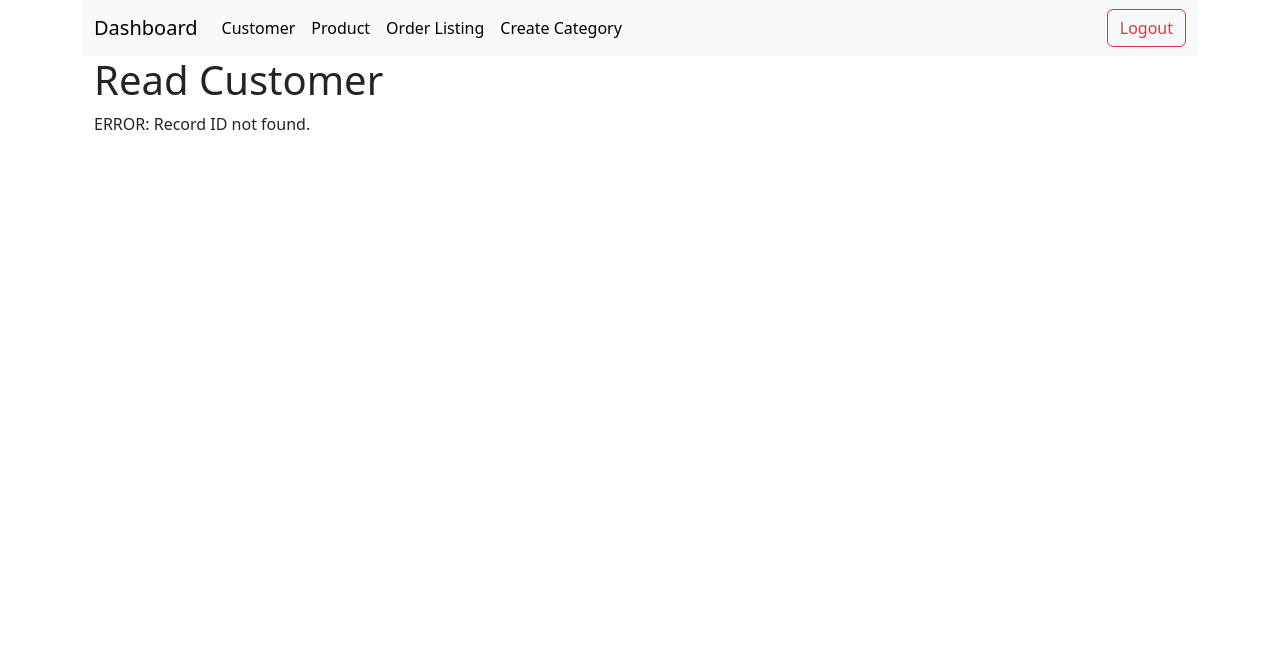
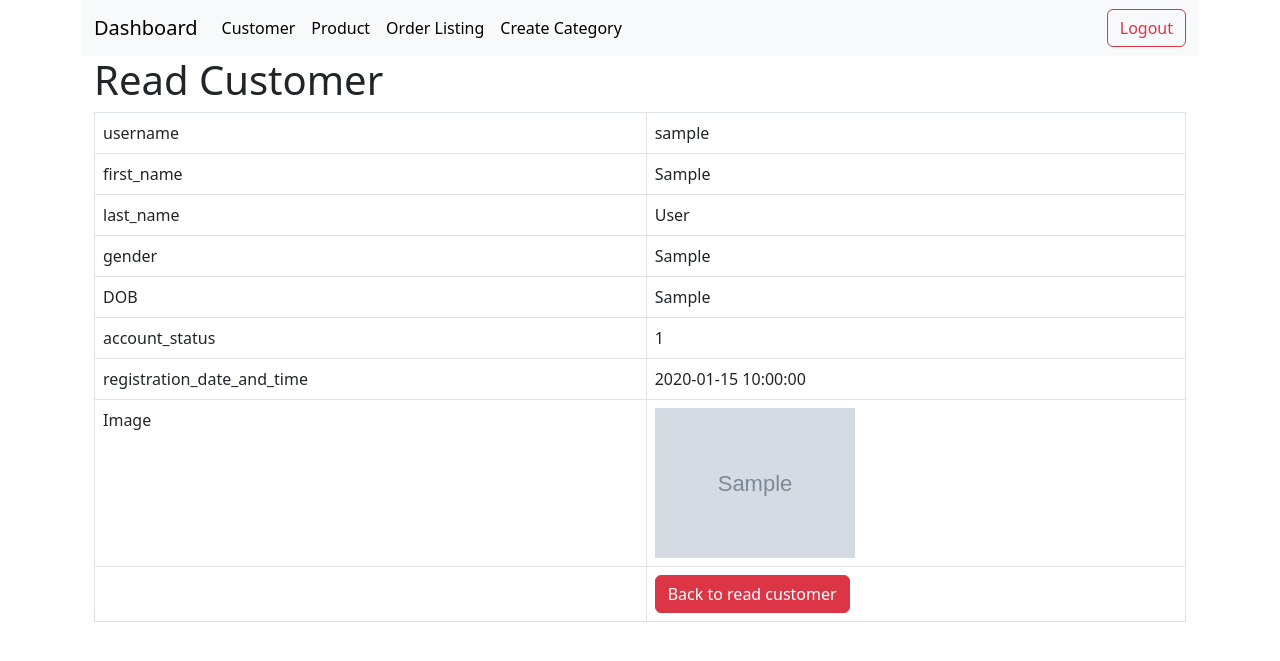
Before and after one commit to Chewvy/web, a PHP site: page /customer_read_one.php?customer_id=1 in a window 1280 px wide. Shown: the top 661 px of the page. Run offline with PHP 8.4, Linux system fonts and the light colour scheme; tables that the repository leaves empty or names only in its code hold one stand-in row (values such as "Sample post"); grey boxes marked "Sample" are stand-in pictures.

Commit message:
added image row into it

```diff
--- a/project/customer_read_one.php
+++ b/project/customer_read_one.php
@@ -26,7 +26,7 @@ include 'navbar.php';
         <?php
         // get passed parameter value, in this case, the record ID
         // isset() is a PHP function used to verify if a value is there or not
-        $id = isset($_GET['id']) ? $_GET['id'] : die('ERROR: Record ID not found.');
+        $customer_id = isset($_GET['customer_id']) ? $_GET['customer_id'] : die('ERROR: Record ID not found.');
 
         //include database connection
         include 'config_folder/database.php';
@@ -34,11 +34,11 @@ include 'navbar.php';
         // read current record's data
         try {
             // prepare select query
-            $query = "SELECT username, password, first_name, last_name,gender,DOB,account_status,registration_date_and_time FROM customer WHERE username = ?";
+            $query = "SELECT username, first_name, last_name, gender, DOB, account_status,image, registration_date_and_time FROM customer WHERE customer_id = ?";
             $stmt = $con->prepare($query);
 
             // this is the first question mark
-            $stmt->bindParam(1, $id);
+            $stmt->bindParam(1, $customer_id);
 
             // execute our query
             $stmt->execute();
@@ -53,13 +53,13 @@ include 'navbar.php';
 
             // values to fill up our form
             $username = $row['username'];
-            $password = $row['password'];
             $first_name = $row['first_name'];
             $last_name = $row['last_name'];
             $gender = $row['gender'];
             $DOB = $row['DOB'];
             $account_status = $row['account_status'];
             $registration_date_and_time = $row['registration_date_and_time'];
+            $image = $row['image'];
         }
 
         // show error
@@ -75,12 +75,6 @@ include 'navbar.php';
                 <td>username</td>
                 <td>
                     <?php echo htmlspecialchars($username, ENT_QUOTES); ?>
-                </td>
-            </tr>
-            <tr>
-                <td>password</td>
-                <td>
-                    <?php echo htmlspecialchars($password, ENT_QUOTES); ?>
                 </td>
             </tr>
             <tr>
@@ -120,6 +114,18 @@ include 'navbar.php';
                 </td>
             </tr>
             <tr>
+                <td>Image</td>
+                <td>
+                    <?php
+                    if (!empty($image)) {
+                        echo "<img src='image/$image' alt='Product Image' style='max-width: 200px;' />";
+                    } else {
+                        echo "<img src='ProductComingSoon.jpg/$image' alt='Product Coming Soon' style='max-width: 200px;' />";
+                    }
+                    ?>
+                </td>
+            </tr>
+            <tr>
                 <td></td>
                 <td>
                     <a href='customer_index.php' class='btn btn-danger'>Back to read customer</a>
```
